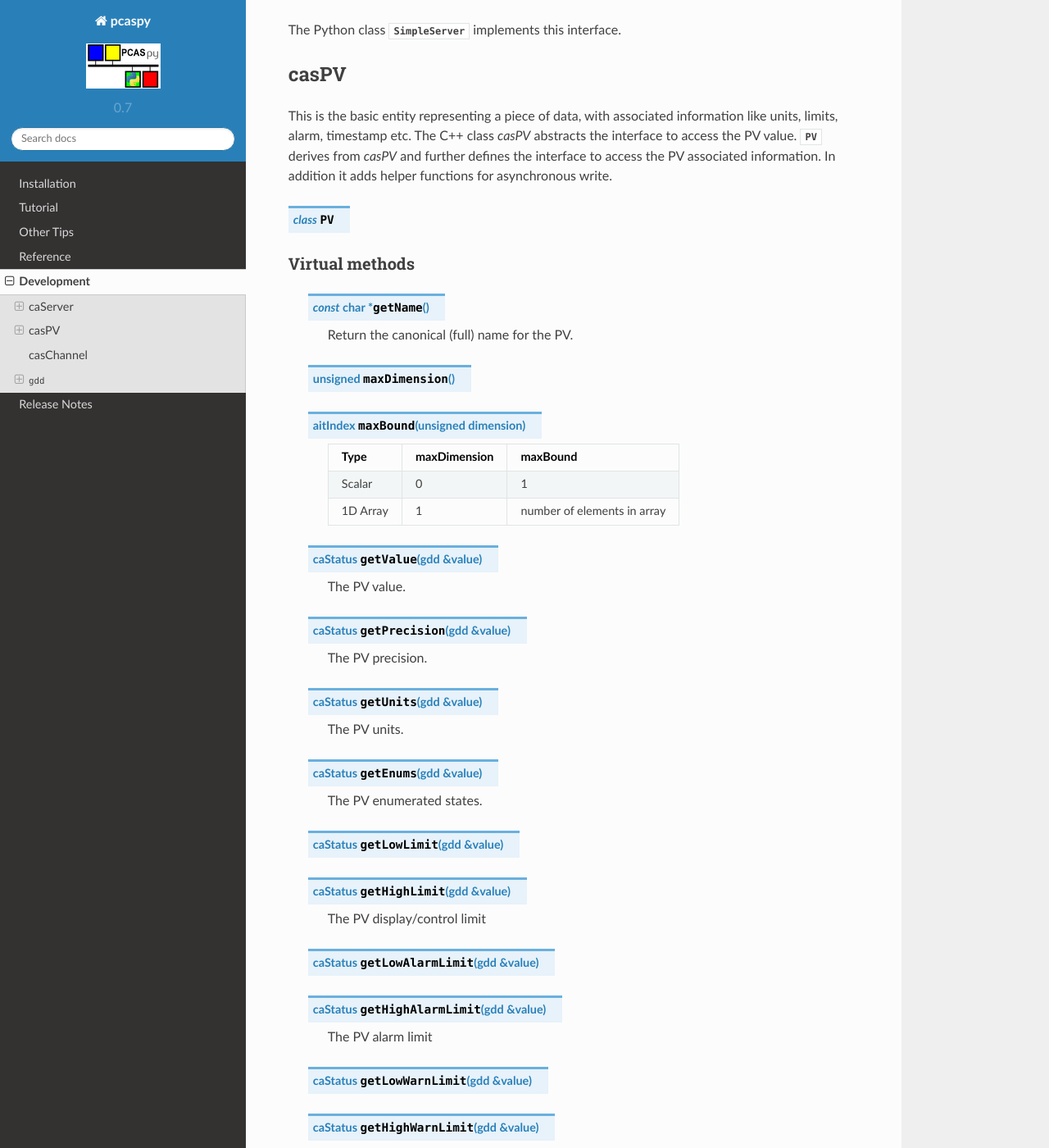
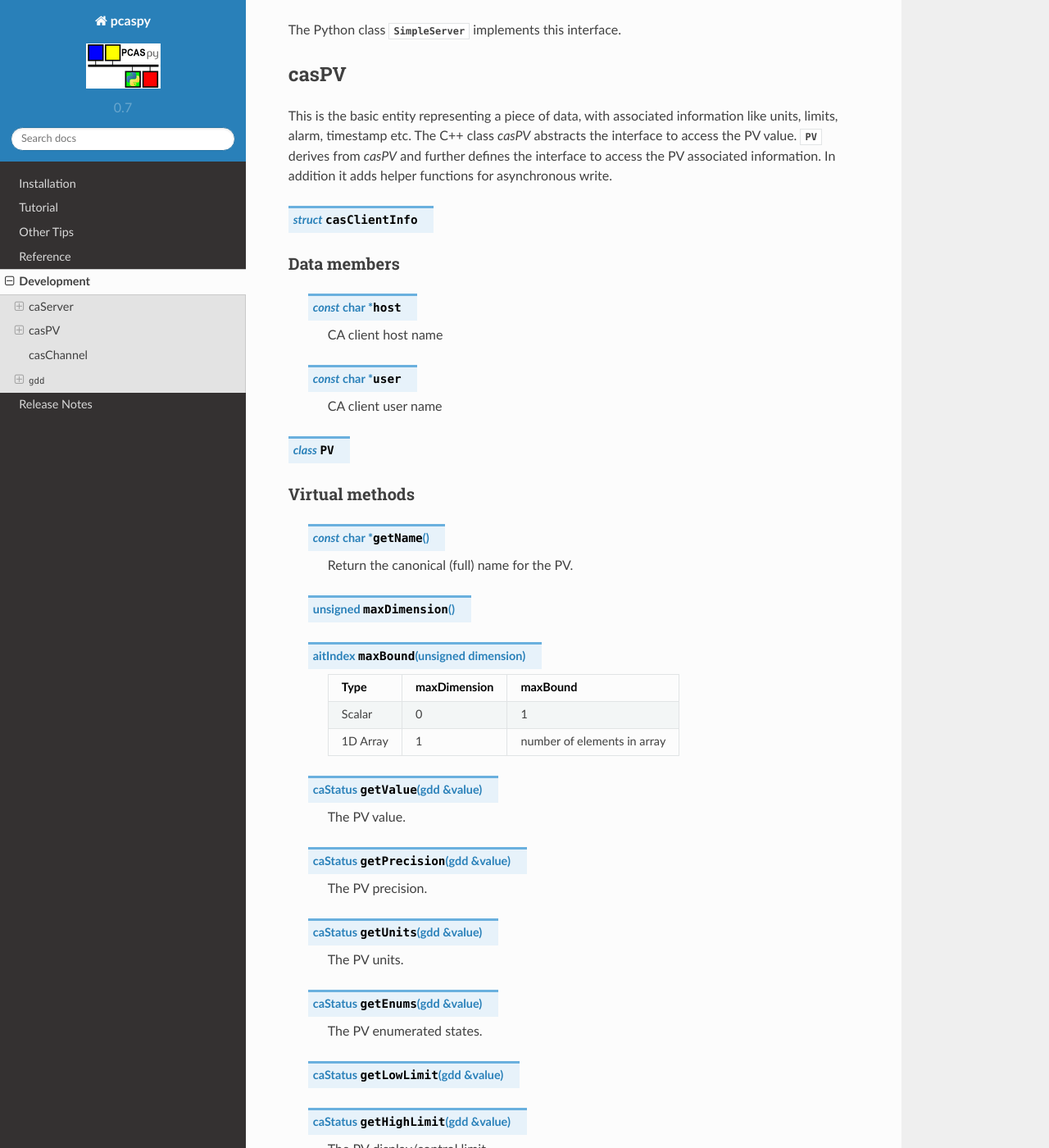
Before and after one commit to paulscherrerinstitute/pcaspy, a Sphinx documentation site: the page built from docs/source/development.rst, in a window 1280 px wide and 1400 px high, scrolled down 681 px. Shown: the whole window at 82% size. Built offline with Sphinx 7.4.7 and the Read the Docs theme 2.0.0, drawn with Linux system fonts in a browser that asks for light colours; some of the changed text lies outside the part shown.

Commit message:
doc: update PV::write method argument

```diff
--- a/docs/source/development.rst
+++ b/docs/source/development.rst
@@ -36,6 +36,19 @@
 This is the basic entity representing a piece of data, with associated information like units, limits, alarm, timestamp etc.
 The C++ class `casPV` abstracts the interface to access the PV value. :cpp:class:`PV` derives from `casPV` and further defines
 the interface to access the PV associated information. In addition it adds helper functions for asynchronous write.
+
+.. cpp:struct:: casClientInfo
+
+Data members
+~~~~~~~~~~~~
+
+    .. cpp:member:: const char * host
+
+       CA client host name
+
+    .. cpp:member:: const char * user
+
+       CA client user name
 
 .. cpp:class:: PV
 
@@ -87,8 +100,8 @@
 
       The PV warning limit
 
-    .. cpp:function:: caStatus write(const casCtx & ctx, const gdd & value)
-    .. cpp:function:: caStatus writeNotify(const casCtx & ctx, const gdd & value)
+    .. cpp:function:: caStatus write(const casClientInfo & client, const gdd & value)
+    .. cpp:function:: caStatus writeNotify(const casClientInfo & client, const gdd & value)
 
       The write interface is called when the server receives
       ca_put request and the writeNotify interface is called
```
